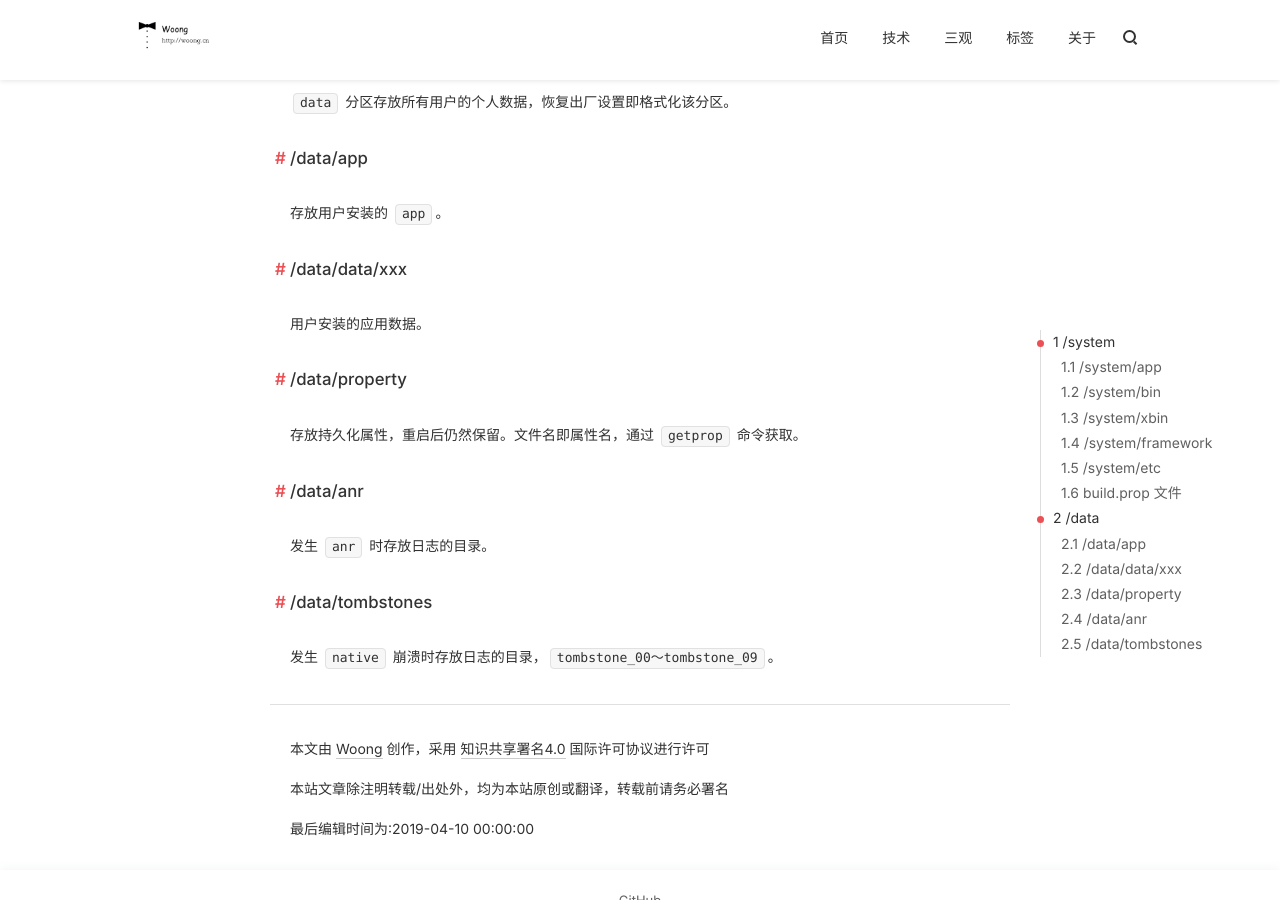
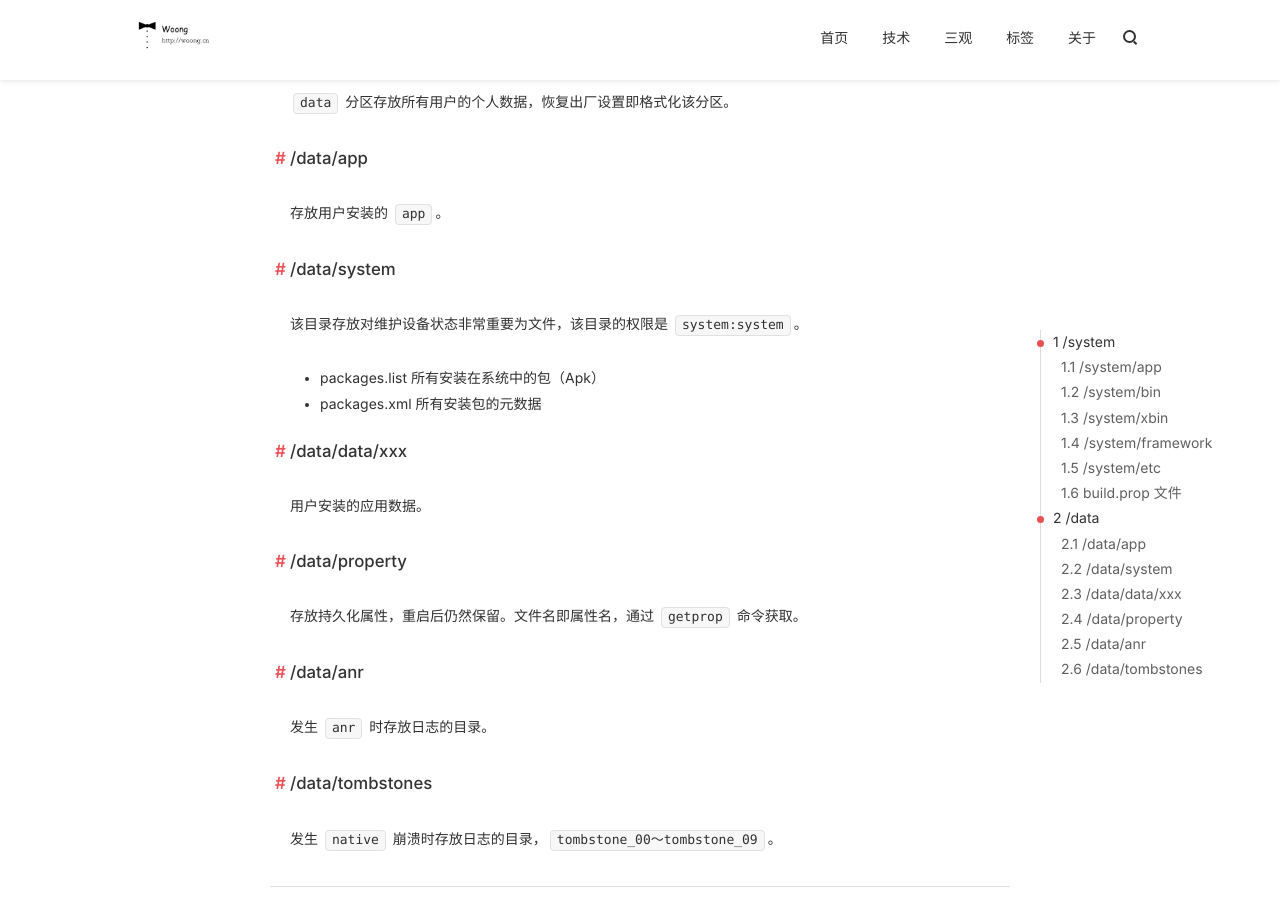
Before and after one commit to j1406493495/j1406493495.github.io, a Jekyll site: the page built from _posts/android/2019-04-10-AndroidFileSystem.md, in a window 1280 px wide and 900 px high, scrolled down 1170 px. Built offline with Jekyll 4.4.1, drawn with Linux system fonts in a browser that asks for light colours; nearby versions of some CDN libraries; comment, search, counter and statistics services are not loaded.

Commit message:
[Bug XXXX] update article Cause: None Solution: None Fixed Version: None Branch: None

```diff
--- a/_posts/android/2019-04-10-AndroidFileSystem.md
+++ b/_posts/android/2019-04-10-AndroidFileSystem.md
@@ -50,6 +50,13 @@ tags:
 
 存放用户安装的 `app`。
 
+### /data/system
+
+该目录存放对维护设备状态非常重要为文件，该目录的权限是 `system:system`。
+
+- packages.list 所有安装在系统中的包（Apk）
+- packages.xml 所有安装包的元数据
+
 ### /data/data/xxx
 
 用户安装的应用数据。
```
